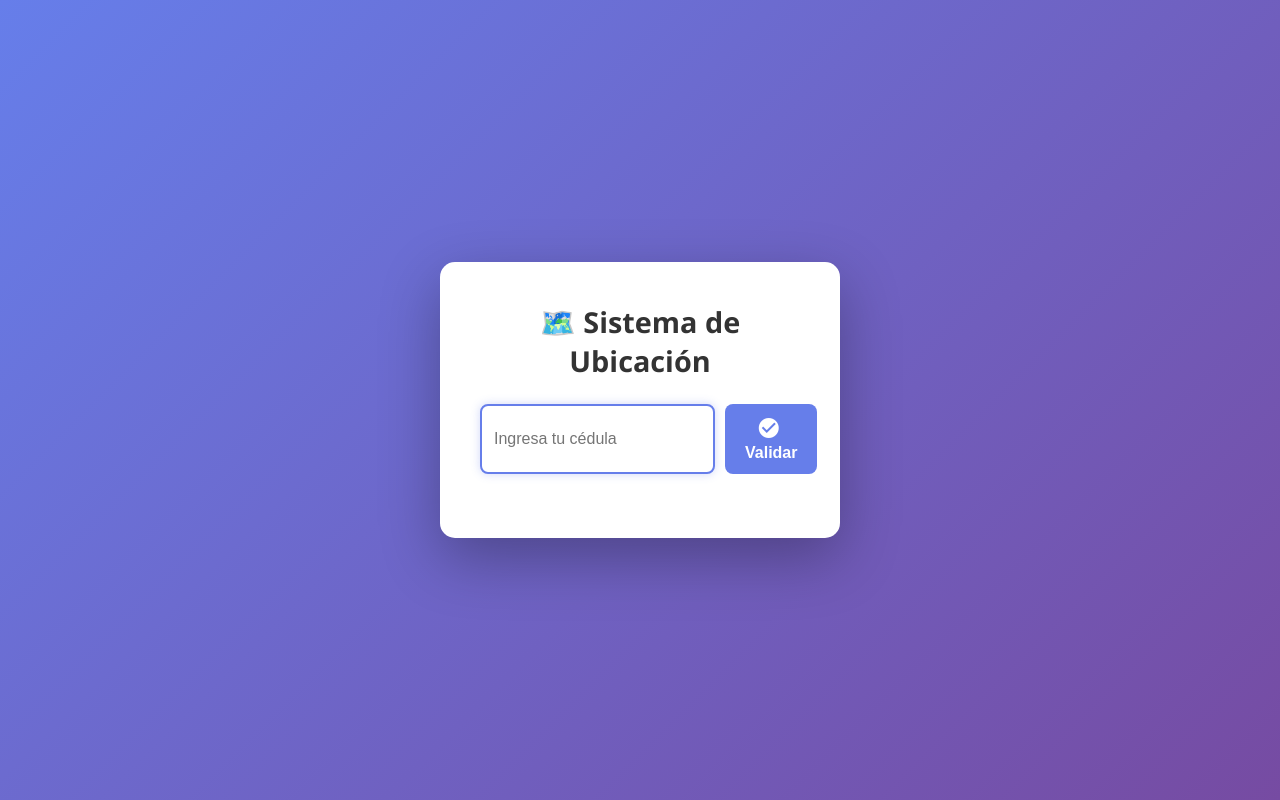
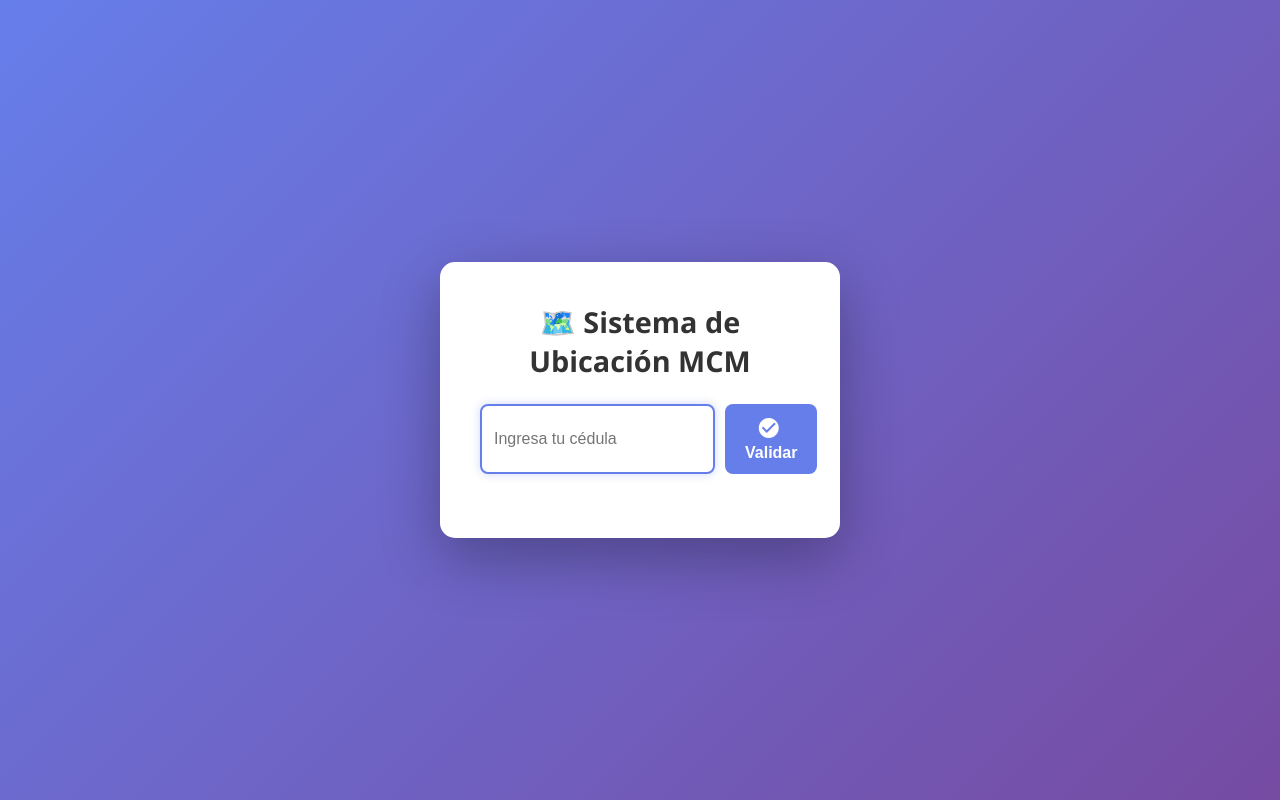
Before and after one commit to Phygital-exp/UBICACION_MCM, a plain HTML site: page index.html in a window 1280 px wide. Drawn offline with Linux system fonts and the light colour scheme.

```diff
--- a/index.html
+++ b/index.html
@@ -165,7 +165,7 @@
 <body>
 
 <div class="container">
-    <h2>🗺️ Sistema de Ubicación</h2>
+    <h2>🗺️ Sistema de Ubicación MCM</h2>
 
     <!-- STEP 1: Validar Usuario -->
     <div id="step-1">
```
